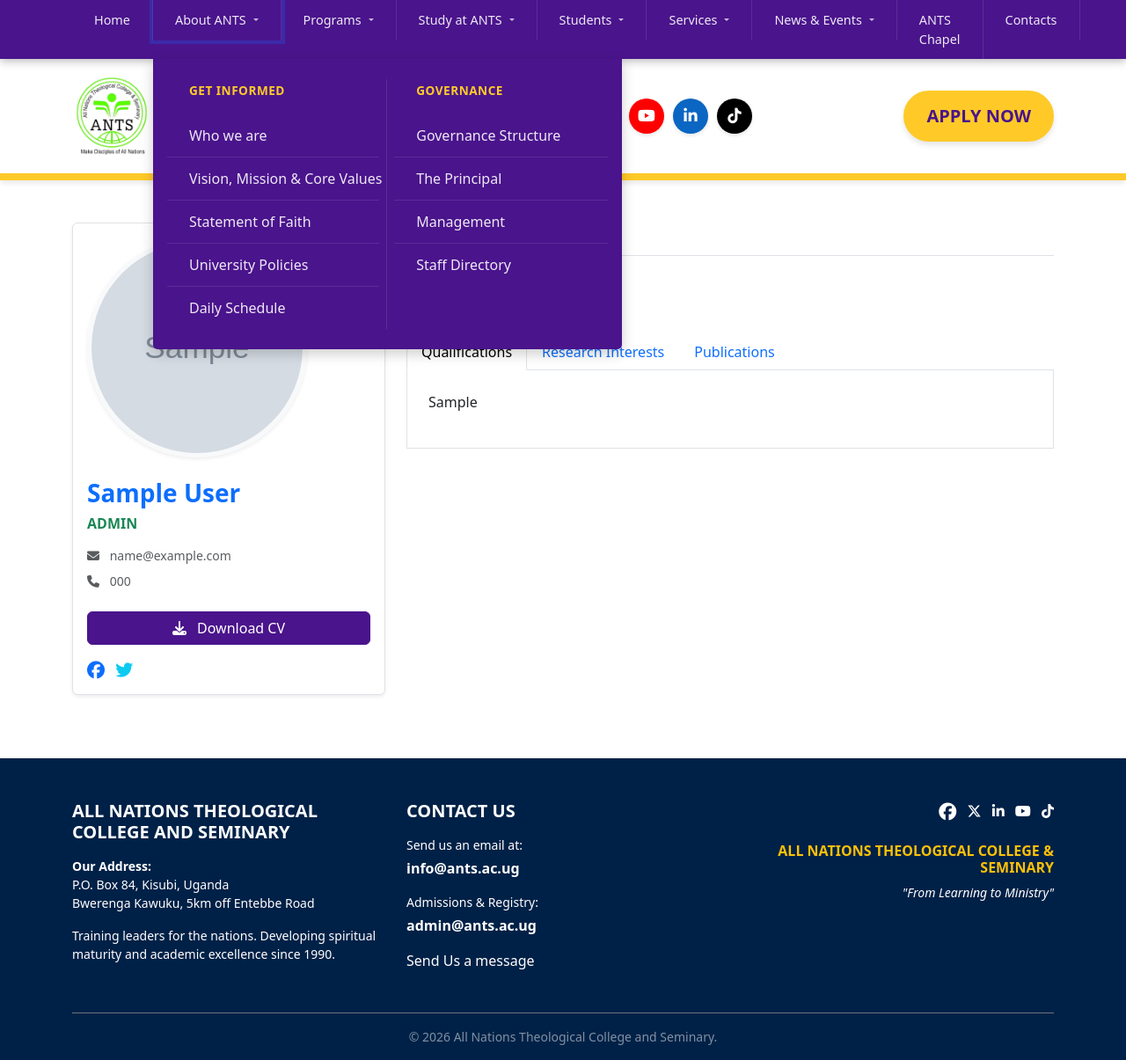
After one commit to Makobi5/ANTS-Website, a Django app: a page that uses templates/base.html in a window 1280 px wide, after a click on "About ANTS". The commit adds this page. Shown: the whole page at 88% size. Run offline with Django 5.2, Linux system fonts and the light colour scheme; tables that the repository leaves empty hold one stand-in row (values such as "Sample post"); grey boxes marked "Sample" are stand-in pictures.

Commit message:
Day 4: Finished designing the Governance section in the about us  page

```diff
--- a/ants_project/urls.py
+++ b/ants_project/urls.py
@@ -6,6 +6,7 @@
 urlpatterns = [
     path('admin/', admin.site.urls),
     path('', include('core.urls')),
+    path('staff/', include('staff.urls')),
 ]
 
 # Serve images during development
--- a/staff/admin.py
+++ b/staff/admin.py
@@ -6,4 +6,5 @@
     list_display = ('name', 'role', 'category', 'order')
     list_filter = ('category',)
     search_fields = ('name', 'role')
-    list_editable = ('order',) # Allows you to reorder people quickly
+    list_editable = ('order',)
+    prepopulated_fields = {'slug': ('name',)} # <--- Auto-fills URL based on Name
--- a/staff/models.py
+++ b/staff/models.py
@@ -1,26 +1,45 @@
 from django.db import models
+from django.utils.text import slugify
 
 class StaffMember(models.Model):
     CATEGORY_CHOICES = [
         ('PRINCIPAL', 'The Principal'),
         ('MANAGEMENT', 'Management & Admin'),
+        ('OFFICE', 'Office Staff'),
         ('ACADEMIC', 'Academic Staff'),
         ('SUPPORT', 'Support Staff'),
     ]
 
+    # Basic Info
     name = models.CharField(max_length=100)
+    slug = models.SlugField(unique=True, blank=True, help_text="Auto-generated part of the URL (e.g. prof-joy-kwesiga)")
     role = models.CharField(max_length=100, help_text="e.g. Dean of Students")
     category = models.CharField(max_length=20, choices=CATEGORY_CHOICES)
-    bio = models.TextField(blank=True)
     photo = models.ImageField(upload_to='staff_photos/', blank=True, null=True)
-    order = models.IntegerField(default=0, help_text="Lower numbers appear first (e.g. Principal = 1)")
+    order = models.IntegerField(default=0, help_text="Lower numbers appear first")
 
-    # Social links (Optional)
+    # Contact Info
     email = models.EmailField(blank=True)
     phone = models.CharField(max_length=20, blank=True)
 
+    # Detailed Info (For the "Read More" page)
+    bio = models.TextField(blank=True, help_text="Main biography text")
+    cv = models.FileField(upload_to='staff_cvs/', blank=True, null=True, help_text="Upload PDF Resume/CV")
+
+    # Tabs Data
+    qualifications = models.TextField(blank=True, help_text="List qualifications here")
+    research_interests = models.TextField(blank=True, help_text="Areas of research")
+    publications = models.TextField(blank=True, help_text="List of publications")
+    projects = models.TextField(blank=True, help_text="Current or past projects")
+
     class Meta:
-        ordering = ['order', 'name'] # Sort by importance, then name
+        ordering = ['order', 'name']
+
+    def save(self, *args, **kwargs):
+        # Auto-generate the URL slug from the name if it's empty
+        if not self.slug:
+            self.slug = slugify(self.name)
+        super().save(*args, **kwargs)
 
     def __str__(self):
         return f"{self.name} - {self.role}"
--- /dev/null
+++ b/staff/urls.py
@@ -0,0 +1,14 @@
+from django.urls import path
+from . import views
+
+urlpatterns = [
+    # The main full list (Staff Directory)
+    path('', views.staff_list, name='staff_list'),
+
+    # New specific routes
+    path('principal/', views.principal_profile, name='principal_profile'),
+    path('management/', views.management_list, name='management_list'),
+
+    # The detail page (Must be last so it doesn't conflict with specific words)
+    path('<slug:slug>/', views.staff_detail, name='staff_detail'),
+]
--- a/staff/views.py
+++ b/staff/views.py
@@ -1,3 +1,54 @@
-from django.shortcuts import render
+from django.shortcuts import render, get_object_or_404
+from .models import StaffMember
 
-# Create your views here.
+def staff_list(request):
+    principal = StaffMember.objects.filter(category='PRINCIPAL').first()
+    management = StaffMember.objects.filter(category='MANAGEMENT')
+    office = StaffMember.objects.filter(category='OFFICE')
+    academic = StaffMember.objects.filter(category='ACADEMIC')
+    support = StaffMember.objects.filter(category='SUPPORT')
+
+    context = {
+        'page_title': 'Staff Directory',  # <--- ADD THIS LINE
+        'principal': principal,
+        'management': management,
+        'office': office,
+        'academic': academic,
+        'support': support,
+    }
+    return render(request, 'staff/staff_list.html', context)
+
+def staff_detail(request, slug):
+    # Fetch the staff member by their unique URL slug
+    staff = get_object_or_404(StaffMember, slug=slug)
+    return render(request, 'staff/staff_detail.html', {'staff': staff})
+
+# ... existing imports ...
+
+# 1. View for "The Principal" Link
+def principal_profile(request):
+    # Find the person marked as PRINCIPAL
+    # We use 'first()' just in case there are accidental duplicates, we pick one.
+    principal = StaffMember.objects.filter(category='PRINCIPAL').first()
+
+    # If no principal exists yet, handle gracefully (optional, but good practice)
+    if not principal:
+        return render(request, 'core/home.html') # Or a 404 page
+
+    # Re-use the Detail template we made earlier
+    return render(request, 'staff/staff_detail.html', {'staff': principal})
+
+# 2. View for "Management" Link
+def management_list(request):
+    principal = StaffMember.objects.filter(category='PRINCIPAL').first()
+    management = StaffMember.objects.filter(category='MANAGEMENT')
+
+    context = {
+        'page_title': 'ANTS Management',  # <--- ADD THIS LINE (Custom Title)
+        'principal': principal,
+        'management': management,
+        'office': [],
+        'academic': [],
+        'support': [],
+    }
+    return render(request, 'staff/staff_list.html', context)
--- a/templates/base.html
+++ b/templates/base.html
@@ -49,20 +49,26 @@
                                     <!-- Left Col: Get Informed -->
                                     <div class="col-6 px-2 border-end border-white-50">
                                         <h6 class="dropdown-header-custom">GET INFORMED</h6>
-                                        <a class="dropdown-item" href="#">Who we are</a>
-                                        <a class="dropdown-item" href="#">Vision, Mission & Core Values</a>
+                                        <a class="dropdown-item" href="{% url 'about' %}">Who we are</a>
+                                        <a class="dropdown-item" href="{% url 'about' %}">Vision, Mission & Core Values</a>
                                         <a class="dropdown-item" href="#">Statement of Faith</a>
                                         <a class="dropdown-item" href="#">University Policies</a>
                                         <a class="dropdown-item" href="#">Daily Schedule</a>
                                     </div>
                                     <!-- Right Col: Governance -->
-                                    <div class="col-6 px-2">
-                                        <h6 class="dropdown-header-custom">GOVERNANCE</h6>
-                                        <a class="dropdown-item" href="#">Governance Structure</a>
-                                        <a class="dropdown-item" href="#">The Principal</a>
-                                        <a class="dropdown-item" href="#">Management</a>
-                                        <a class="dropdown-item" href="#">Staff Directory</a>
-                                    </div>
+                                <div class="col-6 px-2">
+                                    <h6 class="dropdown-header-custom">GOVERNANCE</h6>
+                                    <a class="dropdown-item" href="#">Governance Structure</a>
+
+                                    <!-- Link 1: Points directly to the Principal's Profile -->
+                                    <a class="dropdown-item" href="{% url 'principal_profile' %}">The Principal</a>
+
+                                    <!-- Link 2: Points to the filtered Management List -->
+                                    <a class="dropdown-item" href="{% url 'management_list' %}">Management</a>
+
+                                    <!-- Link 3: Points to the FULL Staff List -->
+                                    <a class="dropdown-item" href="{% url 'staff_list' %}">Staff Directory</a>
+                                </div>
                                 </div>
                             </li>
                         </ul>
--- /dev/null
+++ b/templates/staff/staff_detail.html
@@ -0,0 +1,82 @@
+{% extends 'base.html' %}
+{% load static %}
+
+{% block content %}
+<div class="container py-5">
+
+    <div class="row">
+        <!-- LEFT COLUMN: Photo & Contact -->
+        <div class="col-lg-4 text-center text-lg-start mb-4">
+            <div class="p-3 border rounded shadow-sm bg-white">
+                {% if staff.photo %}
+                    <img src="{{ staff.photo.url }}" class="img-fluid rounded-circle mb-3 border border-5 border-light shadow-sm" style="width: 250px; height: 250px; object-fit: cover;">
+                {% endif %}
+
+                <h3 class="fw-bold text-primary mt-2">{{ staff.name }}</h3>
+                <h6 class="text-uppercase text-success fw-bold mb-3">{{ staff.role }}</h6>
+
+                <ul class="list-unstyled small text-muted">
+                    {% if staff.email %}
+                    <li class="mb-2"><i class="fas fa-envelope me-2"></i> {{ staff.email }}</li>
+                    {% endif %}
+                    {% if staff.phone %}
+                    <li class="mb-2"><i class="fas fa-phone me-2"></i> {{ staff.phone }}</li>
+                    {% endif %}
+                </ul>
+
+                <div class="mt-4">
+                    {% if staff.cv %}
+                    <a href="{{ staff.cv.url }}" class="btn btn-primary w-100" target="_blank">
+                        <i class="fas fa-download me-2"></i> Download CV
+                    </a>
+                    {% endif %}
+                </div>
+
+                <!-- Social Icons Placeholder -->
+                <div class="mt-3">
+                    <a href="#" class="me-2"><i class="fab fa-facebook fa-lg text-primary"></i></a>
+                    <a href="#" class="me-2"><i class="fab fa-twitter fa-lg text-info"></i></a>
+                </div>
+            </div>
+        </div>
+
+        <!-- RIGHT COLUMN: Biography & Tabs -->
+        <div class="col-lg-8">
+            <h4 class="fw-bold border-bottom pb-2 mb-3">Biography</h4>
+            <p class="text-muted" style="line-height: 1.8;">
+                {{ staff.bio|default:"No biography available."|linebreaks }}
+            </p>
+
+            <!-- TABS SECTION -->
+            <div class="mt-5">
+                <ul class="nav nav-tabs" id="staffTabs" role="tablist">
+                    <li class="nav-item">
+                        <button class="nav-link active" id="qual-tab" data-bs-toggle="tab" data-bs-target="#qual" type="button">Qualifications</button>
+                    </li>
+                    <li class="nav-item">
+                        <button class="nav-link" id="research-tab" data-bs-toggle="tab" data-bs-target="#research" type="button">Research Interests</button>
+                    </li>
+                    <li class="nav-item">
+                        <button class="nav-link" id="pubs-tab" data-bs-toggle="tab" data-bs-target="#pubs" type="button">Publications</button>
+                    </li>
+                </ul>
+                <div class="tab-content p-4 border border-top-0 bg-white" id="staffTabsContent">
+                    <!-- Qualifications -->
+                    <div class="tab-pane fade show active" id="qual">
+                        {{ staff.qualifications|default:"Information not available."|linebreaks }}
+                    </div>
+                    <!-- Research -->
+                    <div class="tab-pane fade" id="research">
+                        {{ staff.research_interests|default:"Information not available."|linebreaks }}
+                    </div>
+                    <!-- Publications -->
+                    <div class="tab-pane fade" id="pubs">
+                        {{ staff.publications|default:"Information not available."|linebreaks }}
+                    </div>
+                </div>
+            </div>
+
+        </div>
+    </div>
+</div>
+{% endblock %}
```
Also changed, not shown: templates/staff/staff_list.html (added, +166 -0 lines), media/staff_photos/joseph_1.JPG (added), media/staff_photos/joseph_2.JPG (added), staff/migrations/0001_initial.py, 2 other files.
